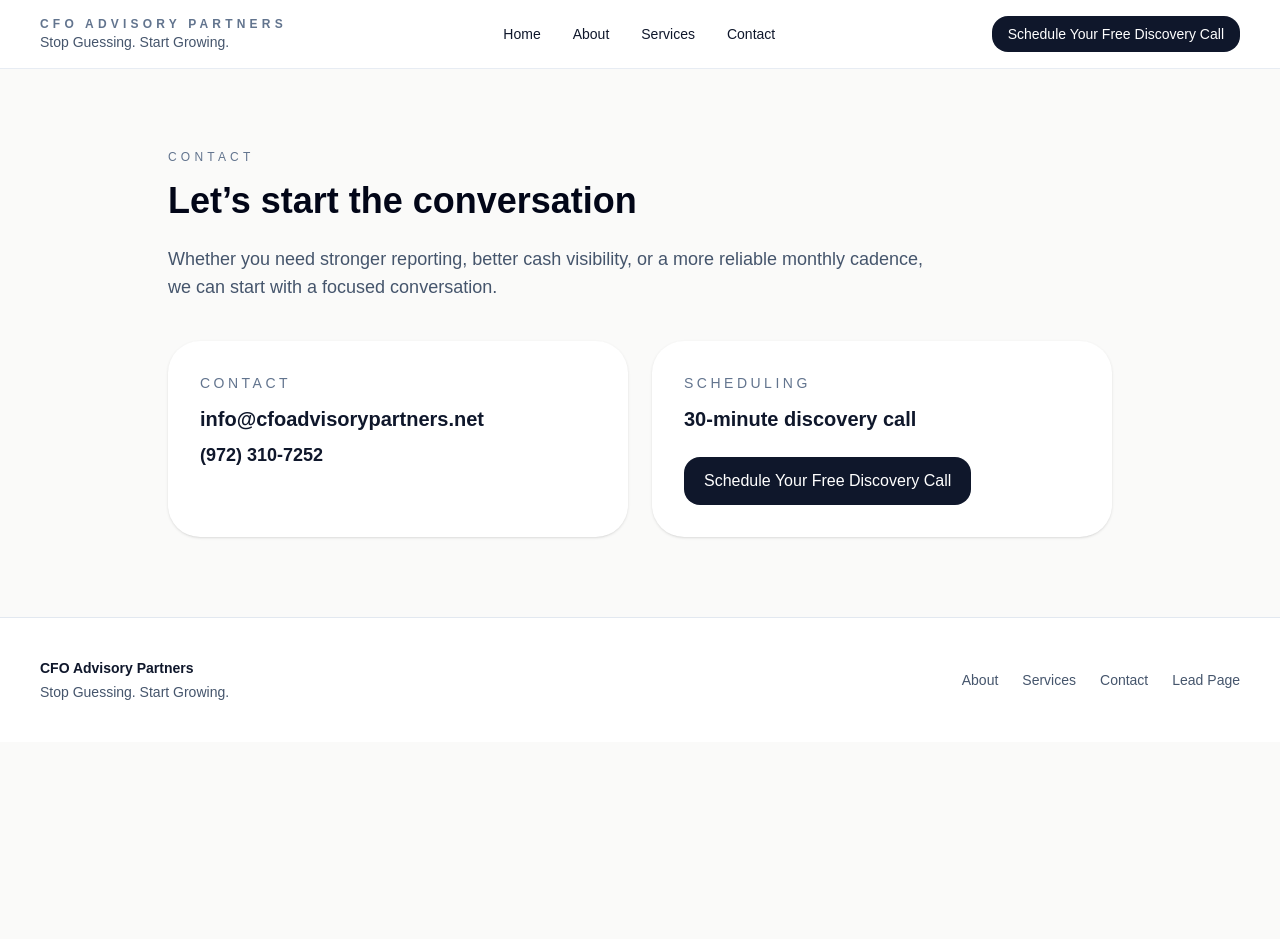
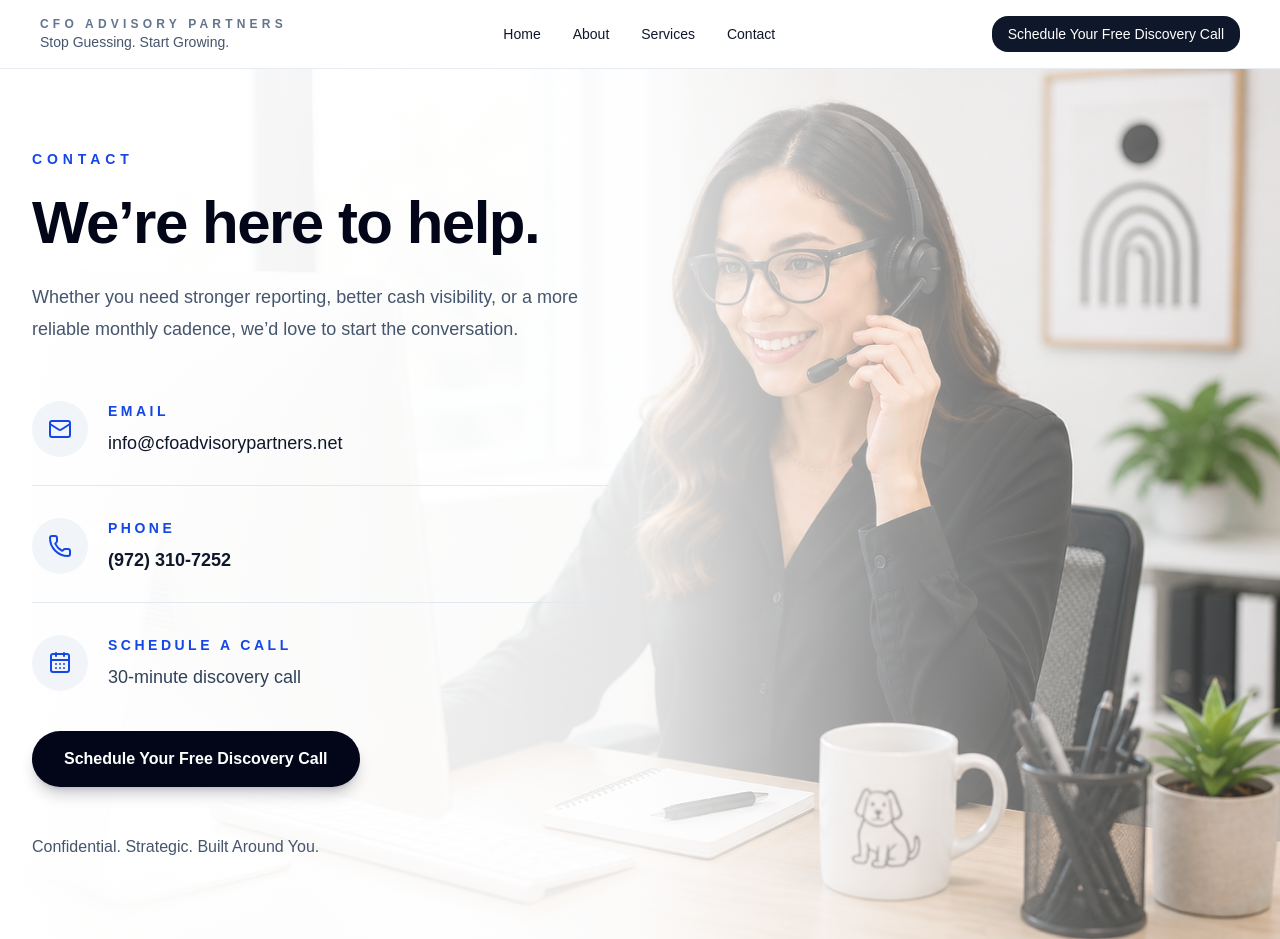
Before and after one commit to cfoadvisorypartners/cfo-advisory-partners-site, a Next.js app: page /contact in a window 1280 px wide. Before the commit the page ends 800 px from the top, so only its background shows below. Built offline with nearby package versions, Linux system fonts and the light colour scheme.

Commit message:
Redesign contact page hero

```diff
--- a/src/app/contact/page.tsx
+++ b/src/app/contact/page.tsx
@@ -1,64 +1,106 @@
 import Link from "next/link";
-import { SiteFooter } from "@/components/site-footer";
+import { Mail, Phone, CalendarDays } from "lucide-react";
 import { SiteHeader } from "@/components/site-header";
-import { SectionHeading } from "@/components/section-heading";
-import { siteContent } from "@/lib/site-content";
 
 export default function ContactPage() {
   return (
-    <div className="min-h-screen bg-stone-50 text-slate-900">
+    <div className="min-h-screen bg-white text-slate-900">
       <SiteHeader />
 
-      <main className="mx-auto max-w-5xl px-6 py-20 lg:px-10">
-        <SectionHeading
-          eyebrow="Contact"
-          title="Let’s start the conversation"
-          description="Whether you need stronger reporting, better cash visibility, or a more reliable monthly cadence, we can start with a focused conversation."
+      <main className="relative min-h-[calc(100vh-88px)] overflow-hidden">
+        <div className="absolute inset-0">
+          <img
+            src="/images/contact/contact-hero.jpg"
+            alt="CFO Advisory Partners contact"
+            className="h-full w-full object-cover"
           />
-
-        <div className="mt-10 grid gap-6 md:grid-cols-2">
-
-          {/* CONTACT CARD */}
-          <div className="rounded-[2rem] bg-white p-8 shadow-sm">
-            <div className="text-sm uppercase tracking-[0.25em] text-slate-500">
-              Contact
+          <div className="absolute inset-0 bg-gradient-to-r from-white via-white/90 to-white/10" />
         </div>
 
-            <div className="mt-3 text-xl font-semibold text-slate-900">
-              {siteContent.contactEmail}
+        <section className="relative mx-auto flex min-h-[calc(100vh-88px)] max-w-7xl items-center px-6 py-20 lg:px-8">
+          <div className="max-w-xl">
+            <p className="text-sm font-semibold uppercase tracking-[0.35em] text-blue-700">
+              Contact
+            </p>
+
+            <h1 className="mt-6 text-5xl font-semibold tracking-tight text-slate-950 sm:text-6xl">
+              We’re here to help.
+            </h1>
+
+            <p className="mt-7 text-lg leading-8 text-slate-600">
+              Whether you need stronger reporting, better cash visibility, or a
+              more reliable monthly cadence, we’d love to start the
+              conversation.
+            </p>
+
+            <div className="mt-14 space-y-8">
+              <div className="flex items-center gap-5 border-b border-slate-200 pb-7">
+                <div className="flex h-14 w-14 items-center justify-center rounded-full bg-slate-100 text-blue-700">
+                  <Mail className="h-6 w-6" />
                 </div>
 
-            {/* CLICKABLE PHONE NUMBER */}
+                <div>
+                  <p className="text-sm font-semibold uppercase tracking-[0.25em] text-blue-700">
+                    Email
+                  </p>
+                  <a
+                    href="mailto:info@cfoadvisorypartners.net"
+                    className="mt-2 block text-lg font-medium text-slate-700 transition hover:text-blue-700"
+                  >
+                    info@cfoadvisorypartners.net
+                  </a>
+                </div>
+              </div>
+
+              <div className="flex items-center gap-5 border-b border-slate-200 pb-7">
+                <div className="flex h-14 w-14 items-center justify-center rounded-full bg-slate-100 text-blue-700">
+                  <Phone className="h-6 w-6" />
+                </div>
+
+                <div>
+                  <p className="text-sm font-semibold uppercase tracking-[0.25em] text-blue-700">
+                    Phone
+                  </p>
                   <a
                     href="tel:9723107252"
-              className="mt-2 inline-block text-lg font-semibold text-slate-900 transition hover:text-blue-600"
+                    className="mt-2 block text-lg font-semibold text-slate-700 transition hover:text-blue-700"
                   >
                     (972) 310-7252
                   </a>
                 </div>
-
-          {/* SCHEDULING CARD */}
-          <div className="rounded-[2rem] bg-white p-8 shadow-sm">
-            <div className="text-sm uppercase tracking-[0.25em] text-slate-500">
-              Scheduling
               </div>
 
-            <div className="mt-3 text-xl font-semibold text-slate-900">
-              30-minute discovery call
+              <div className="flex items-center gap-5">
+                <div className="flex h-14 w-14 items-center justify-center rounded-full bg-slate-100 text-blue-700">
+                  <CalendarDays className="h-6 w-6" />
                 </div>
 
+                <div>
+                  <p className="text-sm font-semibold uppercase tracking-[0.25em] text-blue-700">
+                    Schedule a Call
+                  </p>
+                  <p className="mt-2 text-lg font-medium text-slate-700">
+                    30-minute discovery call
+                  </p>
+                </div>
+              </div>
+            </div>
+
+            <div className="mt-10">
               <Link
                 href="/lead"
-              className="mt-6 inline-block rounded-2xl bg-slate-900 px-5 py-3 text-white !text-white"
+                className="inline-flex items-center justify-center rounded-full bg-slate-950 px-8 py-4 text-base font-semibold !text-white shadow-lg shadow-slate-950/20 transition hover:bg-blue-700 hover:!text-white"
               >
                 Schedule Your Free Discovery Call
               </Link>
             </div>
 
+            <p className="mt-12 text-base font-medium text-slate-600">
+              Confidential. Strategic. Built Around You.
+            </p>
           </div>
+        </section>
       </main>
-
-      <SiteFooter />
     </div>
   );
 }
```
Also changed, not shown: public/images/contact/contact-hero.jpg (added). Lines whose indentation alone changed are shown as unchanged.
